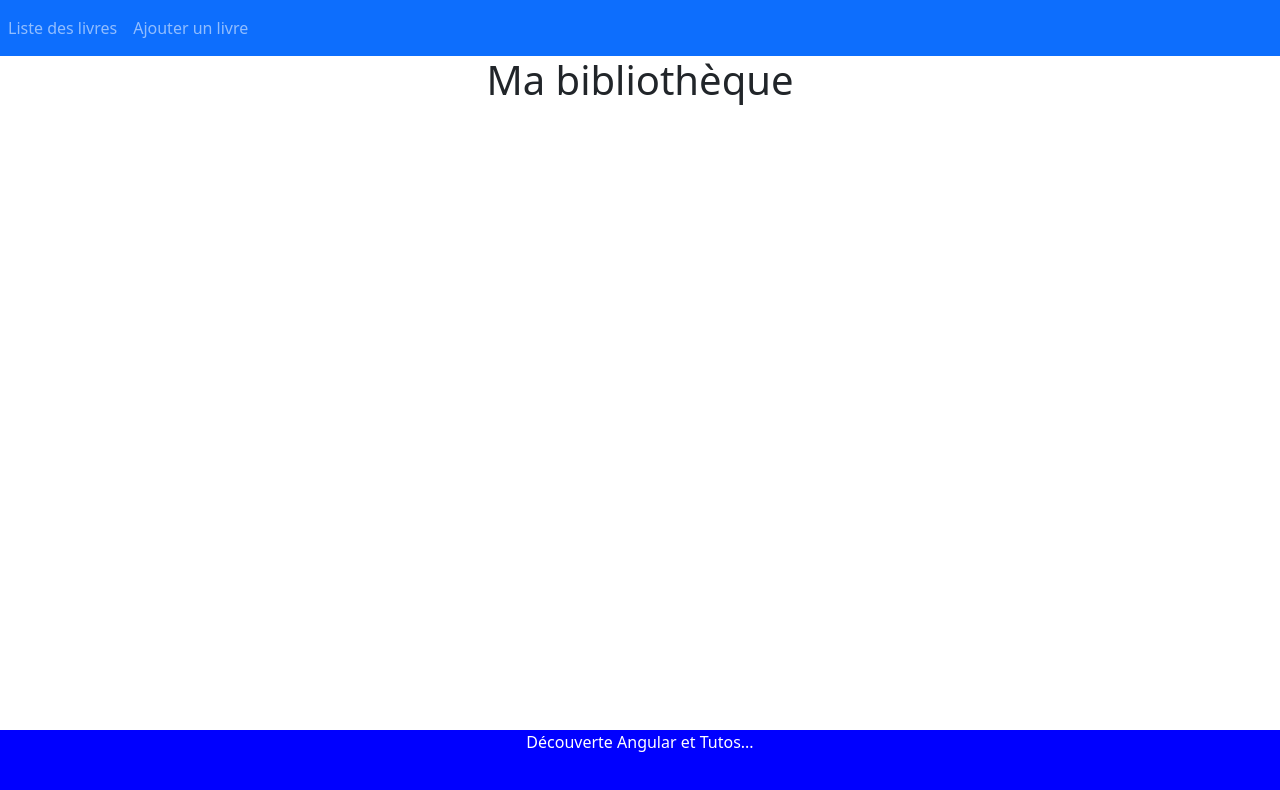
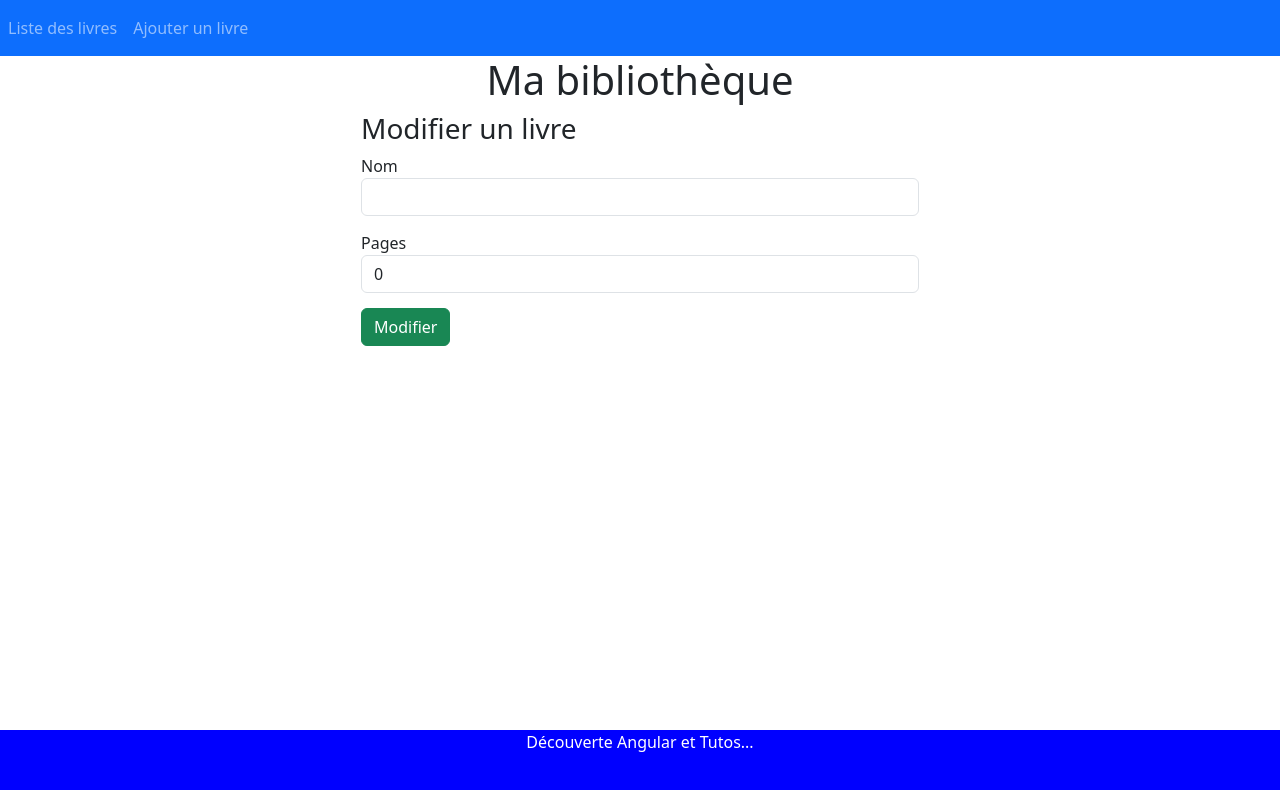
Before and after one commit to UGODPC/angular_test_stage, an Angular app: page /update-book/1 in a window 1280 px wide. Before the commit this address led to /. Shown: the top 790 px of the page. Built offline with nearby package versions, Linux system fonts and the light colour scheme; no server answers.

Commit message:
Ajout du getBookById et du updateBook, API REST connecté mais qui ne fonctionne pas totalement...

```diff
--- a/src/app/app.routes.ts
+++ b/src/app/app.routes.ts
@@ -2,9 +2,11 @@ import { Routes, RouterModule } from '@angular/router';
 import { ListeLivres } from './liste-livres/liste-livres';
 import { Router } from 'express';
 import { CreateBook } from './create-book/create-book';
+import { UpdateBook } from './update-book/update-book';
 
 export const routes: Routes = [
     {path: 'livres', component: ListeLivres}, //livres pour l'URL et component qui sera affiché
     {path: 'creerLivre', component: CreateBook},
+    {path: 'update-book/:id', component: UpdateBook},
     {path: '', redirectTo: 'livres', pathMatch: 'full'} //Si le lien c'est juste localhost:4200, on renvoie vers /livres et le chemin match à 100%
 ];
--- a/src/app/book-service.ts
+++ b/src/app/book-service.ts
@@ -16,6 +16,11 @@ export class BookService {
         return this.httpClient.get<Book[]>(`${this.baseURL}/liste`);
     }
 
+    getBookById(id: number): Observable<Book>
+    {
+        return this.httpClient.get<Book>(`${this.baseURL}/${id}`);
+    }
+
     createLivre(book: Book): Observable<any>
     {
         const payload = {
@@ -23,7 +28,12 @@ export class BookService {
             bookPages: book.pages
         };
         return this.httpClient.post<string>(`${this.baseURL}`, payload, {
-        responseType: 'text' as 'json' // <-- Indique que la réponse est du texte
-    });
+            responseType: 'text' as 'json' // <-- Indique que la réponse est du texte
+        });
+    }
+
+    updateLivre(id: number, book: Book): Observable<any>
+    {
+        return this.httpClient.put(`${this.baseURL}/update/${id}`, book);
     }
 }
--- a/src/app/liste-livres/liste-livres.html
+++ b/src/app/liste-livres/liste-livres.html
@@ -7,6 +7,7 @@
       <th>ID</th>
       <th>Nom</th>
       <th>Pages</th>
+      <th>Actions</th>
     </tr>
   </thead>
   <tbody>
@@ -16,6 +17,9 @@
           <td>{{book.id}}</td>
           <td>{{book.name}}</td>
           <td>{{book.pages}}</td>
+          <td>
+            <button (click) = "updateBook(book.id)" class="btn btn-info">Modifier</button> <!--Le (click) est le click event d'Angular-->
+          </td>
         </tr>
       }
       @empty {
--- a/src/app/liste-livres/liste-livres.ts
+++ b/src/app/liste-livres/liste-livres.ts
@@ -5,6 +5,7 @@ import { ActivatedRoute } from '@angular/router';
 import { Observable } from 'rxjs';
 import { Book } from '../book';
 import { BookService } from '../book-service';
+import { Router } from '@angular/router';
 
 @Component({
   selector: 'app-liste-livres',
@@ -16,6 +17,7 @@ import { BookService } from '../book-service';
 export class ListeLivres implements OnInit {
   private bookService = inject(BookService);
   private route = inject(ActivatedRoute);
+  private router = inject(Router);
 
   // Observable pour les livres
   books$!: Observable<Book[]>;
@@ -27,4 +29,9 @@ export class ListeLivres implements OnInit {
       this.books$ = this.bookService.getListeLivre();
     });
   }
+
+  updateBook(id: Number)
+  {
+      this.router.navigate(['update-book', id]);
+  }
 }
--- /dev/null
+++ b/src/app/update-book/update-book.html
@@ -0,0 +1,18 @@
+<div class="col-md-6 offset-md-3">
+    <h3>Modifier un livre</h3>
+    <form (ngSubmit) = "onSubmit()">
+        <div class="form-group" style="margin-bottom: 15px;">
+            <label>Nom</label>
+            <input type="text" class="form-control" id="name"
+                [(ngModel)] = "book.name" name = "name">
+        </div>
+
+        <div class="form-group" style="margin-bottom: 15px;">
+            <label>Pages</label>
+            <input type="text" class="form-control" id="pages"
+                [(ngModel)] = "book.pages" name = "pages">
+        </div>
+
+        <button class="btn btn-success" type="submit">Modifier</button>
+    </form>
+</div>
--- /dev/null
+++ b/src/app/update-book/update-book.ts
@@ -0,0 +1,52 @@
+import { Component, OnInit } from '@angular/core';
+import { FormsModule } from '@angular/forms';
+import { ActivatedRoute, Router } from '@angular/router';
+import { Book } from '../book';
+import { BookService } from '../book-service';
+import { inject } from '@angular/core';
+import { error } from 'console';
+
+@Component({
+  selector: 'app-update-book',
+  imports: [FormsModule],
+  templateUrl: './update-book.html',
+  styleUrl: './update-book.css',
+})
+export class UpdateBook implements OnInit {
+  private bookService = inject(BookService);
+  private route = inject(ActivatedRoute);
+  private router = inject(Router);
+
+  id: number = 0;
+  book: Book = new Book();
+
+  ngOnInit(): void {
+    this.id = this.route.snapshot.params['id'];
+    this.bookService.getBookById(this.id).subscribe({
+      next: (data) => {
+        this.book = data;
+      },
+      error: (error) => {
+        console.log(error);
+      }
+    });
+  }
+
+  goToListeLivre()
+  {
+    this.router.navigate(['/livres']);
+  }
+
+  onSubmit()
+  {
+    this.bookService.updateLivre(this.id, this.book).subscribe({
+      next: (data) => {
+        console.log('Livre mis à jour :', data);
+        this.goToListeLivre();
+      },
+      error: (error) => {
+        console.error('Erreur lors de la mise à jour :', error);
+      }
+    });
+  }
+}
```
Also changed, not shown: src/app/update-book/update-book.css (added), 1 other file (tests, documents, lock files or other folders).
